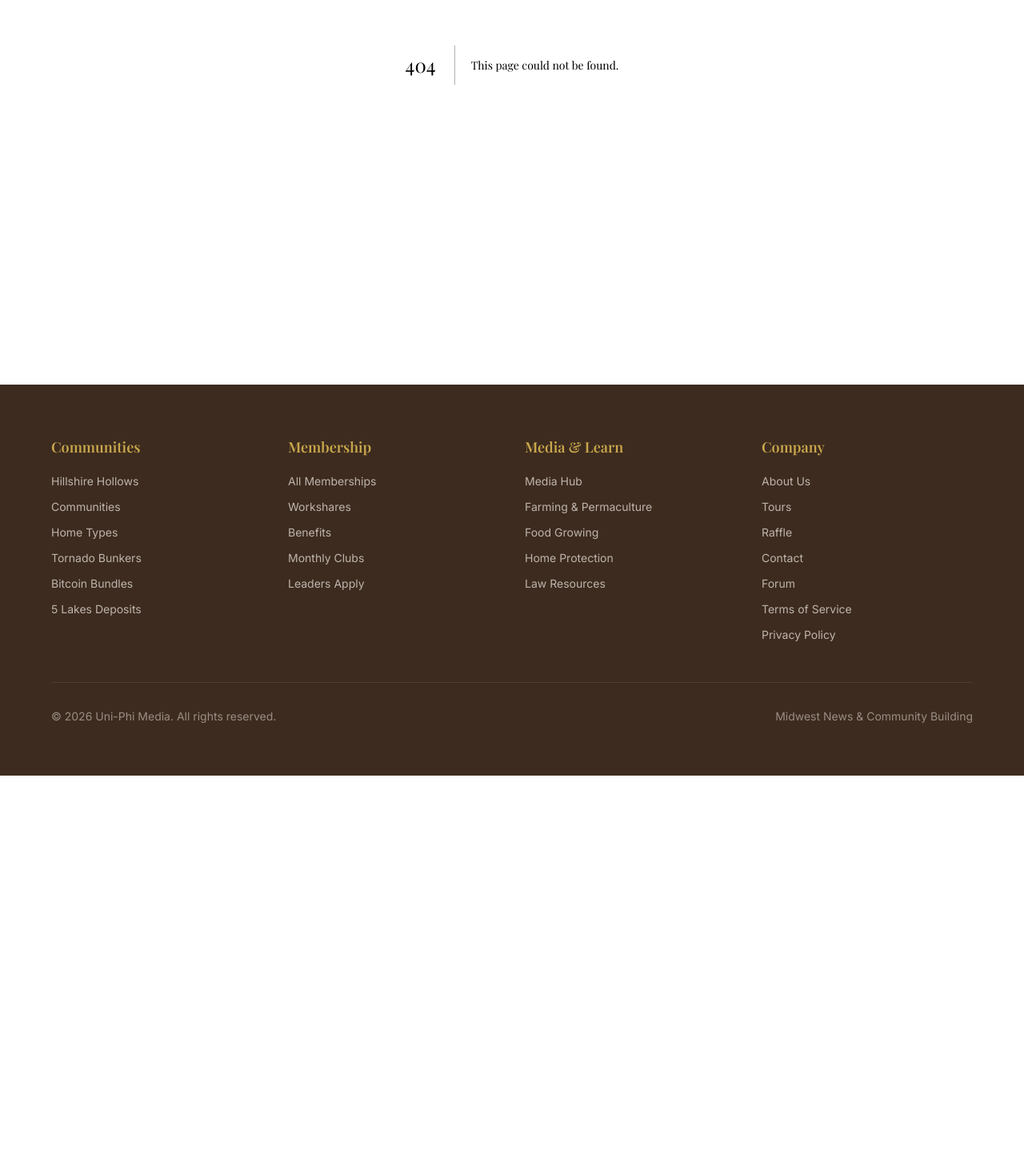
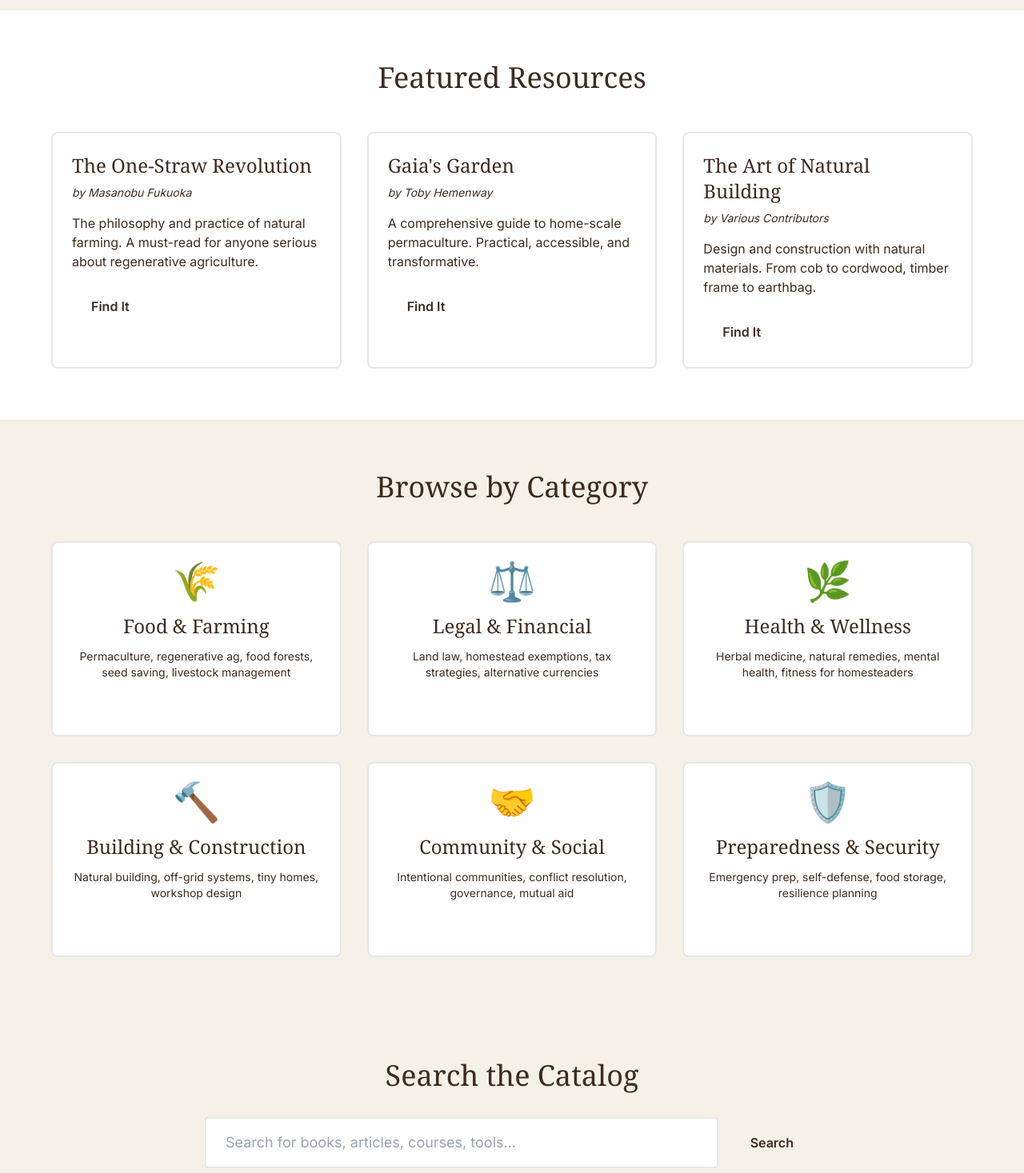
Before and after one commit to dutchiono/uniphimedia, a Next.js app: page /catalog in a window 1280 px wide. Before the commit this address had no page. Shown: the part 379-1846 px from the top of the page at 80% size. Before the commit the page ends 1349 px from the top, so only its background shows below. Built offline with nearby package versions, Linux system fonts and the light colour scheme.

Commit message:
feat: add catalog page

```diff
--- /dev/null
+++ b/src/app/catalog/page.tsx
@@ -0,0 +1,238 @@
+export default function CatalogPage() {
+  const featuredResources = [
+    {
+      title: "The One-Straw Revolution",
+      author: "Masanobu Fukuoka",
+      desc: "The philosophy and practice of natural farming. A must-read for anyone serious about regenerative agriculture.",
+      link: "#"
+    },
+    {
+      title: "Gaia's Garden",
+      author: "Toby Hemenway",
+      desc: "A comprehensive guide to home-scale permaculture. Practical, accessible, and transformative.",
+      link: "#"
+    },
+    {
+      title: "The Art of Natural Building",
+      author: "Various Contributors",
+      desc: "Design and construction with natural materials. From cob to cordwood, timber frame to earthbag.",
+      link: "#"
+    }
+  ];
+
+  const categories = [
+    {
+      title: "Food & Farming",
+      icon: "🌾",
+      desc: "Permaculture, regenerative ag, food forests, seed saving, livestock management",
+      count: 47
+    },
+    {
+      title: "Legal & Financial",
+      icon: "⚖️",
+      desc: "Land law, homestead exemptions, tax strategies, alternative currencies",
+      count: 23
+    },
+    {
+      title: "Health & Wellness",
+      icon: "🌿",
+      desc: "Herbal medicine, natural remedies, mental health, fitness for homesteaders",
+      count: 31
+    },
+    {
+      title: "Building & Construction",
+      icon: "🔨",
+      desc: "Natural building, off-grid systems, tiny homes, workshop design",
+      count: 38
+    },
+    {
+      title: "Community & Social",
+      icon: "🤝",
+      desc: "Intentional communities, conflict resolution, governance, mutual aid",
+      count: 19
+    },
+    {
+      title: "Preparedness & Security",
+      icon: "🛡️",
+      desc: "Emergency prep, self-defense, food storage, resilience planning",
+      count: 25
+    }
+  ];
+
+  return (
+    <div className="min-h-screen bg-cream">
+      {/* Hero Section */}
+      <section className="bg-forest text-cream py-20">
+        <div className="container mx-auto px-6 text-center">
+          <h1 className="font-serif text-5xl md:text-6xl mb-6">
+            The Knowledge They Don't Want You to Find
+          </h1>
+          <p className="text-xl max-w-3xl mx-auto opacity-90">
+            Curated resources for land ownership, self-reliance, and community building.
+          </p>
+        </div>
+      </section>
+
+      {/* Featured Resources */}
+      <section className="py-16 bg-white">
+        <div className="container mx-auto px-6">
+          <h2 className="font-serif text-4xl text-forest text-center mb-12">Featured Resources</h2>
+          <div className="grid md:grid-cols-3 gap-8 max-w-6xl mx-auto">
+            {featuredResources.map((resource, idx) => (
+              <div key={idx} className="border-2 border-gold rounded-lg p-6 hover:shadow-xl transition-shadow">
+                <h3 className="font-serif text-2xl text-forest mb-2">{resource.title}</h3>
+                <p className="text-bark text-sm mb-4 italic">by {resource.author}</p>
+                <p className="text-bark mb-6">{resource.desc}</p>
+                <a
+                  href={resource.link}
+                  className="inline-block bg-forest text-cream px-6 py-2 rounded font-semibold hover:bg-opacity-90 transition"
+                >
+                  Find It
+                </a>
+              </div>
+            ))}
+          </div>
+        </div>
+      </section>
+
+      {/* Resource Categories */}
+      <section className="py-16">
+        <div className="container mx-auto px-6">
+          <h2 className="font-serif text-4xl text-forest text-center mb-12">Browse by Category</h2>
+          <div className="grid md:grid-cols-2 lg:grid-cols-3 gap-8 max-w-6xl mx-auto">
+            {categories.map((category, idx) => (
+              <div
+                key={idx}
+                className="bg-white border-2 border-forest rounded-lg p-6 hover:shadow-lg transition-shadow cursor-pointer"
+              >
+                <div className="text-5xl mb-4 text-center">{category.icon}</div>
+                <h3 className="font-serif text-2xl text-forest mb-3 text-center">{category.title}</h3>
+                <p className="text-bark text-sm text-center mb-4">{category.desc}</p>
+                <div className="text-center">
+                  <span className="inline-block bg-gold text-white px-4 py-1 rounded text-sm font-bold">
+                    {category.count} Resources
+                  </span>
+                </div>
+              </div>
+            ))}
+          </div>
+        </div>
+      </section>
+
+      {/* Search Bar */}
+      <section className="py-16 bg-gold bg-opacity-10">
+        <div className="container mx-auto px-6">
+          <h2 className="font-serif text-4xl text-forest text-center mb-8">Search the Catalog</h2>
+          <div className="max-w-3xl mx-auto">
+            <div className="flex gap-2">
+              <input
+                type="text"
+                placeholder="Search for books, articles, courses, tools..."
+                className="flex-1 border-2 border-forest rounded px-6 py-4 text-lg"
+              />
+              <button className="bg-forest text-cream px-8 py-4 rounded font-semibold hover:bg-opacity-90 transition">
+                Search
+              </button>
+            </div>
+            <p className="text-bark text-sm text-center mt-4">
+              Search by title, author, topic, or keyword. Members get full access to the catalog.
+            </p>
+          </div>
+        </div>
+      </section>
+
+      {/* Submit a Resource */}
+      <section className="py-16 bg-white">
+        <div className="container mx-auto px-6">
+          <h2 className="font-serif text-4xl text-forest text-center mb-12">Submit a Resource</h2>
+          <div className="max-w-3xl mx-auto">
+            <div className="bg-cream border-2 border-forest rounded-lg p-8">
+              <p className="text-bark text-center mb-8">
+                Found something valuable? Share it with the community. We review all submissions.
+              </p>
+              <form className="space-y-6">
+                <div>
+                  <label className="block text-forest font-semibold mb-2">Resource Title *</label>
+                  <input
+                    type="text"
+                    className="w-full border-2 border-forest rounded px-4 py-3"
+                    placeholder="Book title, article name, course title..."
+                    required
+                  />
+                </div>
+
+                <div>
+                  <label className="block text-forest font-semibold mb-2">Author / Creator</label>
+                  <input
+                    type="text"
+                    className="w-full border-2 border-forest rounded px-4 py-3"
+                    placeholder="Author name or organization"
+                  />
+                </div>
+
+                <div>
+                  <label className="block text-forest font-semibold mb-2">URL / Link</label>
+                  <input
+                    type="url"
+                    className="w-full border-2 border-forest rounded px-4 py-3"
+                    placeholder="https://..."
+                  />
+                </div>
+
+                <div>
+                  <label className="block text-forest font-semibold mb-2">Category *</label>
+                  <select className="w-full border-2 border-forest rounded px-4 py-3" required>
+                    <option value="">Select a category...</option>
+                    <option value="food-farming">Food & Farming</option>
+                    <option value="legal-financial">Legal & Financial</option>
+                    <option value="health-wellness">Health & Wellness</option>
+                    <option value="building-construction">Building & Construction</option>
+                    <option value="community-social">Community & Social</option>
+                    <option value="preparedness-security">Preparedness & Security</option>
+                  </select>
+                </div>
+
+                <div>
+                  <label className="block text-forest font-semibold mb-2">Description</label>
+                  <textarea
+                    className="w-full border-2 border-forest rounded px-4 py-3 h-32"
+                    placeholder="Why is this resource valuable? What does it cover?"
+                  ></textarea>
+                </div>
+
+                <div className="text-center">
+                  <a
+                    href="/contact"
+                    className="inline-block bg-forest text-cream px-12 py-4 rounded font-semibold text-lg hover:bg-opacity-90 transition"
+                  >
+                    Submit Resource
+                  </a>
+                </div>
+              </form>
+            </div>
+          </div>
+        </div>
+      </section>
+
+      {/* Newsletter Signup */}
+      <section className="py-16 bg-forest text-cream">
+        <div className="container mx-auto px-6 text-center">
+          <h2 className="font-serif text-4xl mb-6">Get New Resources Weekly</h2>
+          <p className="text-xl max-w-2xl mx-auto mb-8">
+            Every week we share new additions to the catalog. Stay sharp, stay informed.
+          </p>
+          <div className="max-w-md mx-auto flex gap-2">
+            <input
+              type="email"
+              placeholder="your.email@example.com"
+              className="flex-1 px-4 py-3 rounded text-bark"
+            />
+            <button className="bg-gold text-white px-6 py-3 rounded font-semibold hover:bg-opacity-90 transition">
+              Subscribe
+            </button>
+          </div>
+        </div>
+      </section>
+    </div>
+  );
+}
```
